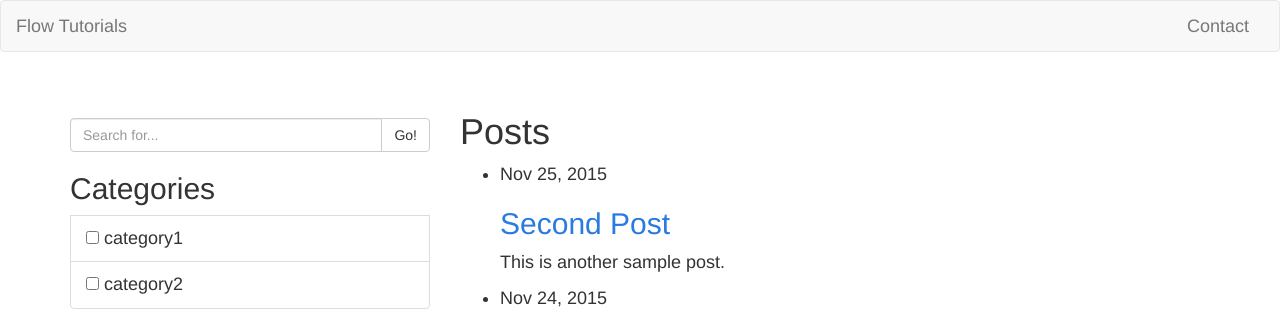
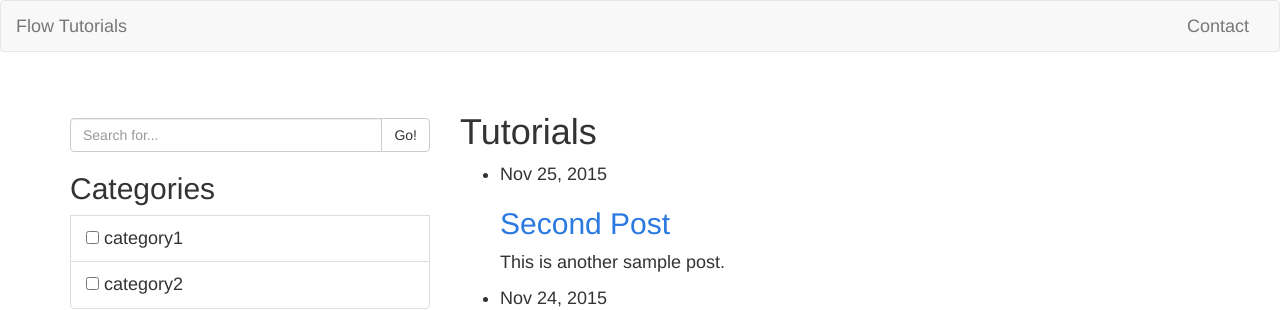
Before and after one commit to uhm-coe/assist, a Jekyll site: the page built from index.html, in a window 1280 px wide. Shown: the top 310 px of the page. Built offline with Jekyll 4.4.1, drawn with Linux system fonts in a browser that asks for light colours.

Commit message:
Change layout.

```diff
--- a/index.html
+++ b/index.html
@@ -4,7 +4,7 @@ layout: page
 
 <div class="home">
 
-  <h1 class="page-heading">Posts</h1>
+  <h1 class="page-heading">Tutorials</h1>
   <ul class="post-list">
     {% for post in site.posts %}
       <li>
```
